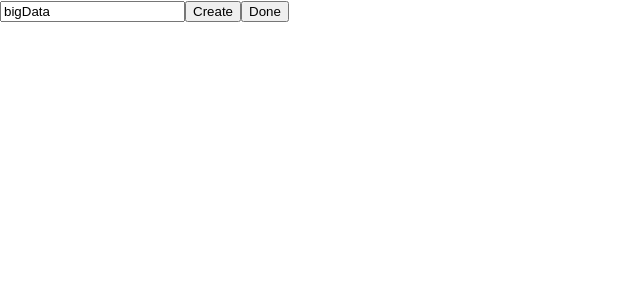
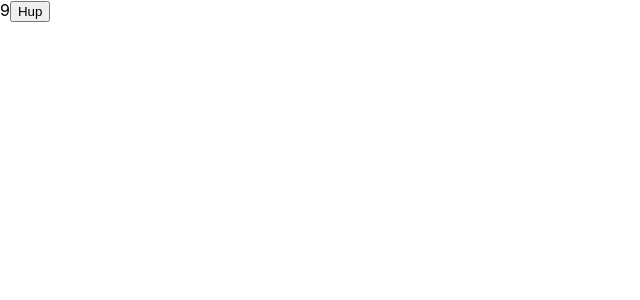
Before and after one commit to alope107/react-rank, a React (Create React App) app: page / in a window 1280 px wide. Shown: the top 300 px of the page, without its empty margins (0-640 px from the left). Built offline with nearby package versions, Linux system fonts and the light colour scheme.

Commit message:
Made a simple container with a generator.
- Simplify, simplify, simplify.

- Also, some non-working attempt at the hard stuff.

```diff
--- a/src/App.js
+++ b/src/App.js
@@ -1,7 +1,8 @@
 import Ranker from "./components/Ranker";
+import SimpleContainer from "./components/SimpleContainer";
 
 function App() {
-  return <Ranker></Ranker>;
+  return <SimpleContainer></SimpleContainer>;
 }
 
 export default App;
--- a/src/components/Comparer.js
+++ b/src/components/Comparer.js
@@ -1,15 +1,16 @@
 import Item from "./Item";
 
-function Comparer({ items, handleSelect }) {
-  const buttons = items.map((element, idx) => (
-    <button key={idx} onClick={() => handleSelect(element)}>
-      <Item title={element}></Item>
-    </button>
-  ));
+function Comparer({ items, setShouldSwap }) {
+  console.log("Re-render comparer");
   return (
     <div>
       <h1>Choose your fighter</h1>
-      {buttons}
+      <button onClick={() => setShouldSwap(true)}>
+        <Item title={items[0]}></Item>
+      </button>
+      <button onClick={() => setShouldSwap(false)}>
+        <Item title={items[1]}></Item>
+      </button>
     </div>
   );
 }
--- a/src/components/Ranker.js
+++ b/src/components/Ranker.js
@@ -3,22 +3,89 @@ import Comparer from "./Comparer";
 import DataAdder from "./DataAdder";
 import ItemList from "./ItemList";
 
+function* sortDelayed(len, sortState, setToCheck, executeSwap) {
+  console.log("startin'");
+  for (let i = 0; i < len; i++) {
+    for (let j = i; j > 0; j--) {
+      console.log(`checkin' ${[j, j - 1]}`);
+      setToCheck(j, j - 1);
+      yield;
+      if (sortState.shouldSwap) {
+        console.log(`swappin' ${[j, j - 1]}`);
+        executeSwap(j, j - 1);
+      } else {
+        break;
+      }
+    }
+  }
+}
+
 function Ranker() {
-  const [data, setData] = useState([]);
+  const [data, setData] = useState(["d", "a", "c", "b"]);
+  const [mode, setMode] = useState("adding");
+
+  const [sortStepper, setSortStepper] = useState(null);
+  const [sortState, setSortState] = useState({
+    toCheck: [0, 0],
+    shouldSwap: false,
+    checkCount: 0,
+    continueSort: true,
+  });
+
+  const setToCheck = (a, b) => {
+    console.log(`setToCheck ${[a, b]}`);
+    const newSortState = { ...sortState };
+    newSortState.toCheck = [data[a], data[b]];
+    newSortState.continueSort = false;
+    setSortState(newSortState);
+  };
+
+  const setShouldSwap = (shouldSwap) => {
+    console.log("setShouldSwap");
+    const newSortState = { ...sortState };
+    newSortState.shouldSwap = shouldSwap;
+    newSortState.checkCount += 1;
+    newSortState.continueSort = true;
+    sortStepper.next();
+    setSortState(newSortState);
+  };
+
   const addItem = (title) => {
     setData([...data, title]);
   };
 
-  const selectItem = (item) => {
-    console.log(`You selected ${item}`);
+  const executeSwap = (i, j) => {
+    const newSortState = { ...sortState };
+    newSortState.continueSort = false;
+    setSortState(newSortState);
+
+    const newData = [...data];
+    [newData[i], newData[j]] = [newData[j], newData[i]];
+    setData(newData);
   };
 
-  const [mode, setMode] = useState("adding");
+  const enterRankingMode = () => {
+    setMode("ranking");
 
-  const enterRankingMode = () => setMode("ranking");
+    const sortStepper = sortDelayed(
+      data.length,
+      sortState,
+      setToCheck,
+      executeSwap
+    );
+    setSortStepper(sortStepper);
+  };
+
+  // console.log(`Continue sorting? ${sortState.continueSort}`);
+
+  // if (mode === "ranking" && sortState.continueSort) {
+  //   console.log("nextin'");
+  //   console.log(sortStepper.next());
+  // }
 
   return (
     <div>
+      {sortState.checkCount}
       {mode === "adding" && (
         <DataAdder
           handleCreate={addItem}
@@ -27,8 +94,8 @@ function Ranker() {
       )}
       {mode === "ranking" && (
         <Comparer
-          items={[data[0], data[1]]}
-          handleSelect={selectItem}
+          items={sortState.toCheck}
+          setShouldSwap={setShouldSwap}
         ></Comparer>
       )}
       <ItemList data={data}></ItemList>
--- /dev/null
+++ b/src/components/SimpleButton.js
@@ -0,0 +1,6 @@
+function SimpleButton({ unpause }) {
+  console.log(unpause);
+  return <button onClick={unpause}>Hup</button>;
+}
+
+export default SimpleButton;
--- /dev/null
+++ b/src/components/SimpleContainer.js
@@ -0,0 +1,28 @@
+import { useState } from "react";
+import SimpleButton from "./SimpleButton";
+
+function* gen(updateVal) {
+  let val = 1;
+  while (true) {
+    updateVal(val);
+    yield;
+    val *= 2;
+  }
+}
+
+function SimpleContainer() {
+  console.log("heyooo");
+  const [numba, updateNumba] = useState(9);
+  const [stepper] = useState(gen(updateNumba));
+
+  const unpause = () => stepper.next();
+
+  return (
+    <div>
+      {numba}
+      <SimpleButton unpause={unpause}></SimpleButton>
+    </div>
+  );
+}
+
+export default SimpleContainer;
```
Also changed, not shown: 1 other file (tests, documents, lock files or other folders).
